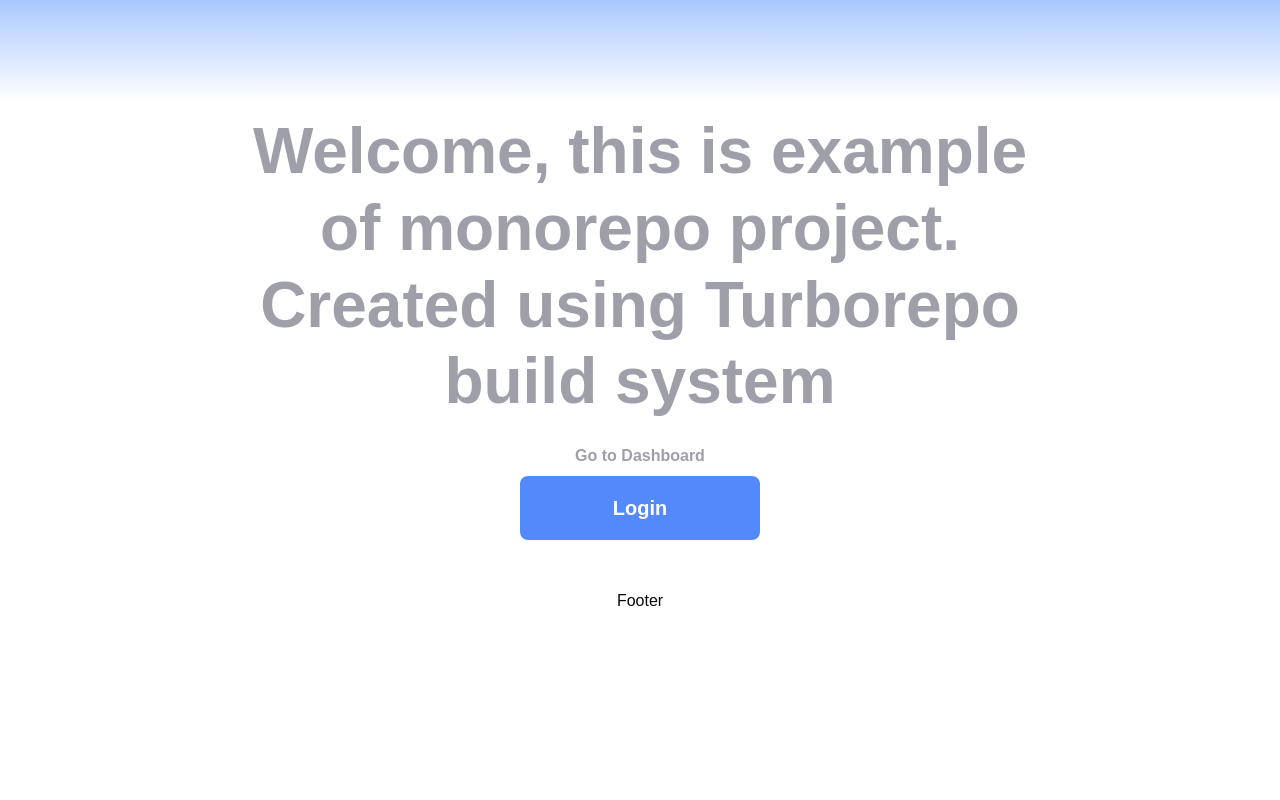
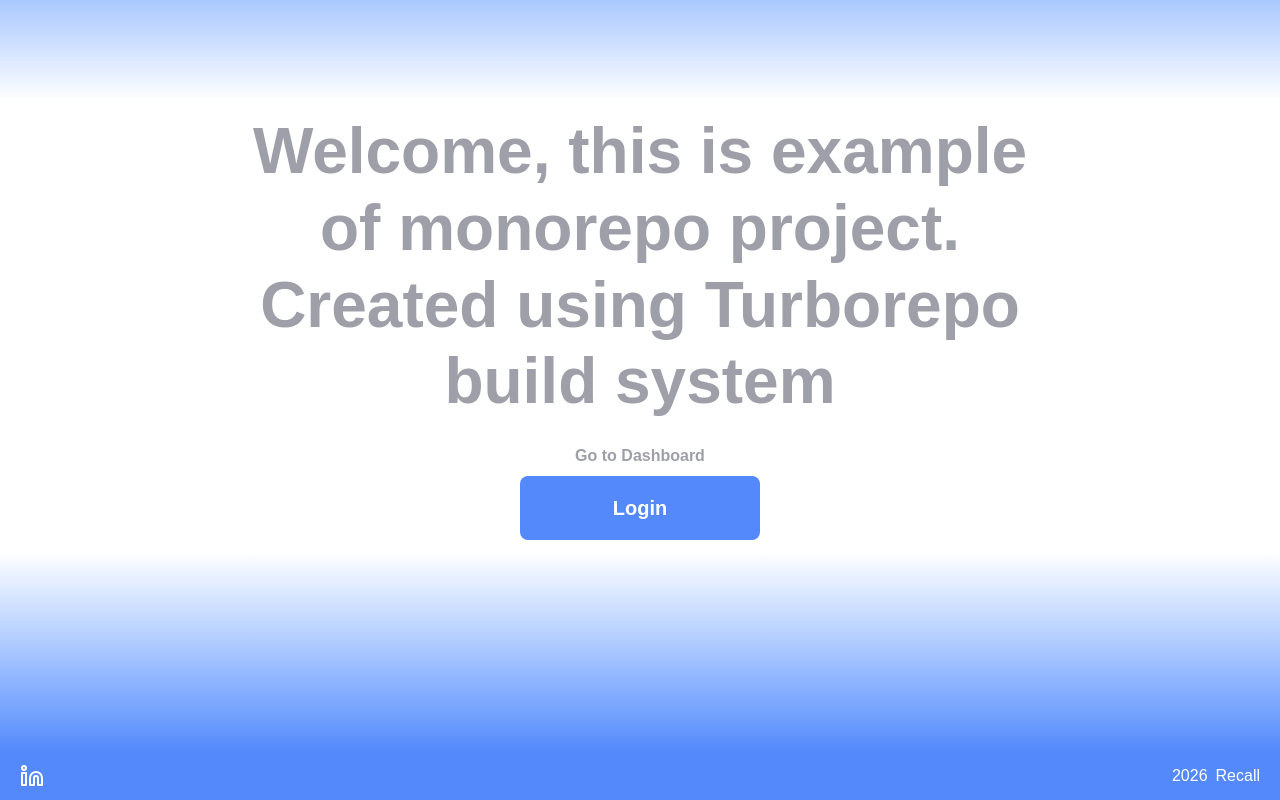
Before and after one commit to jin-bob/turbo-next, a Next.js app in the folder apps/web/: page / in a window 1280 px wide. Shown: the part 187-987 px from the top of the page. Before the commit the page ends 800 px from the top, so only its background shows below. Built offline with nearby package versions, Linux system fonts and the light colour scheme; no server answers.

Commit message:
home: added footer

```diff
--- a/apps/web/src/components/global/footer/index.tsx
+++ b/apps/web/src/components/global/footer/index.tsx
@@ -1,3 +1,27 @@
+import Link from 'next/link';
+import { Linkedin } from 'lucide-react';
+
 export default function Footer() {
-  return <div>Footer</div>;
+  const currentYear = new Date().getFullYear();
+
+  return (
+    <footer className="bottom-0 mt-3 flex w-full flex-col">
+      <div className="h-[200px] w-full bg-gradient-to-b from-[var(--background)] to-[var(--header))]" />
+      <div className="bg-header mx-auto box-border flex h-[48px] w-full items-center justify-between gap-4 px-3 text-white md:px-5">
+        <a
+          href="https://www.linkedin.com/in/mdbobskiy/"
+          target="_blank"
+          rel="noreferrer noopener"
+        >
+          <Linkedin className="size-[24px]" />
+        </a>
+
+        <div className="flex gap-2">
+          <span>{currentYear}</span>
+
+          <Link href={'/'}>Recall</Link>
+        </div>
+      </div>
+    </footer>
+  );
 }
```
